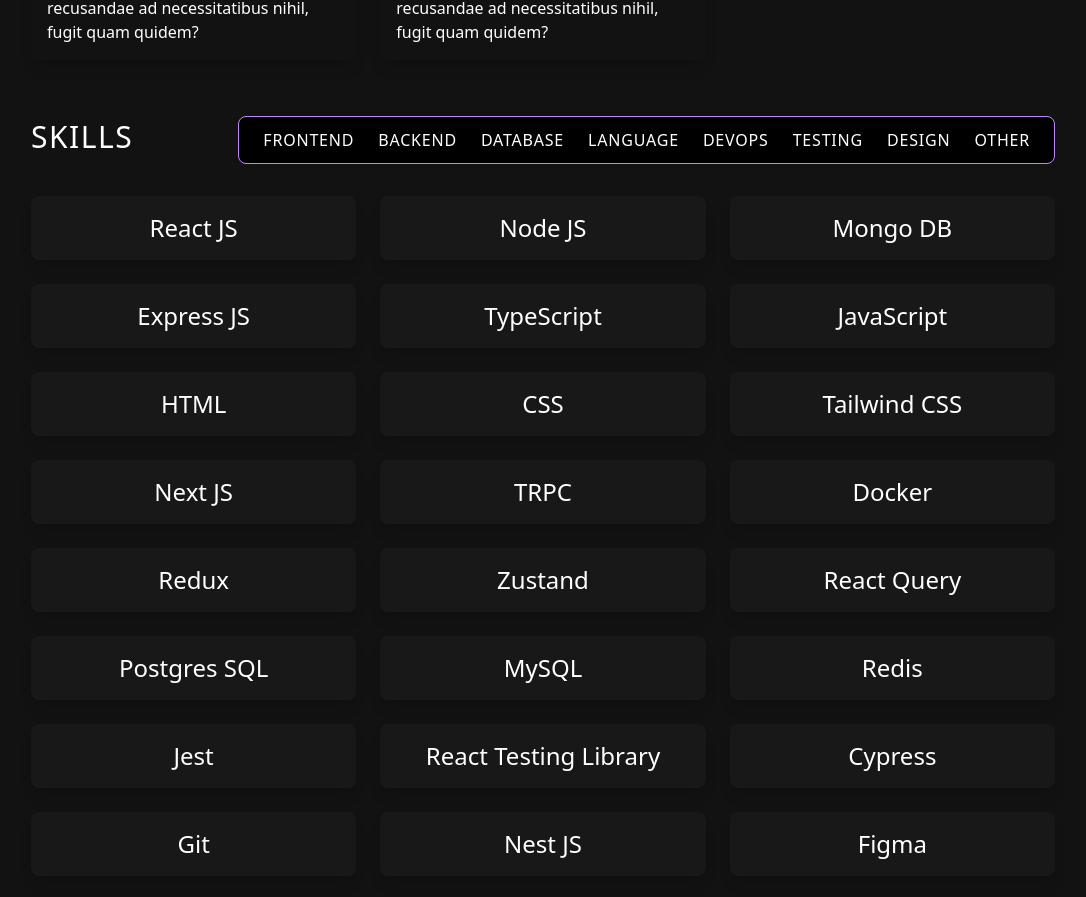
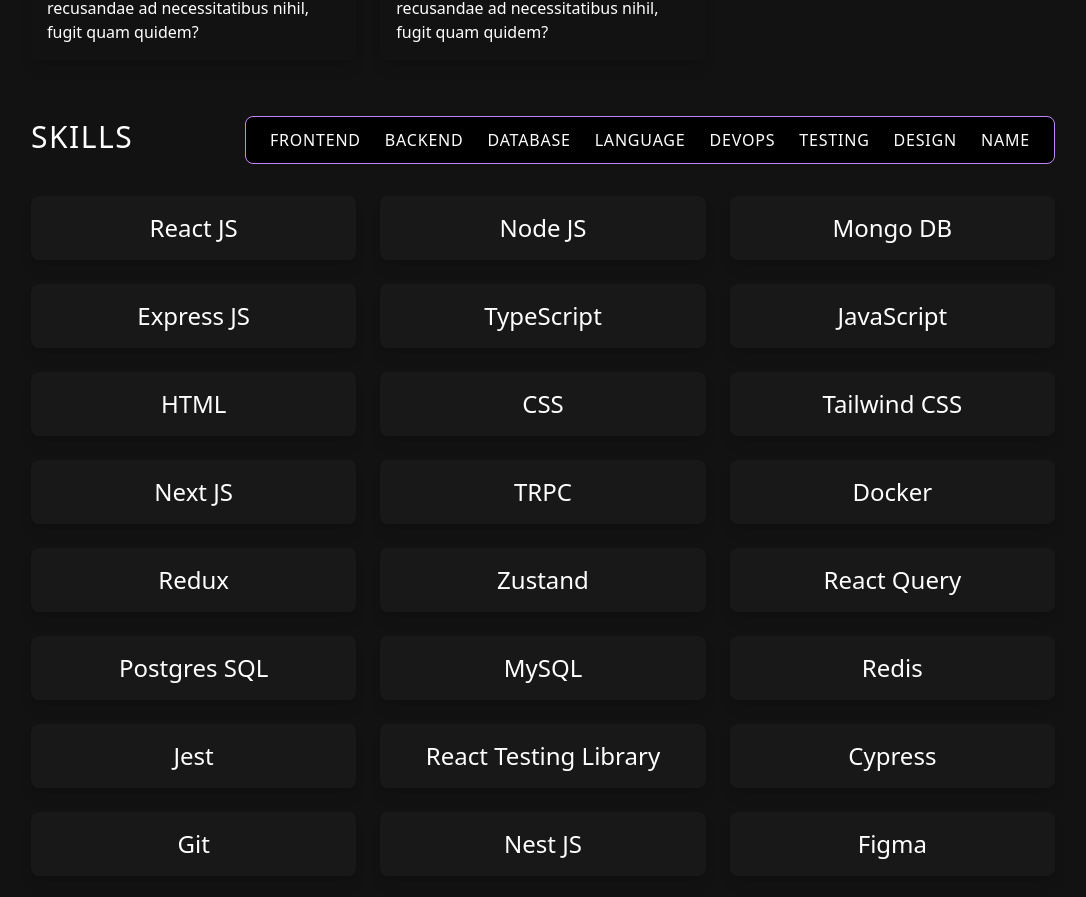
Before and after one commit to Alejandro1709/alejandrolarosa, a Next.js app: page / in a window 1280 px wide. Shown: the part 1197-2094 px from the top of the page, without its empty margins (97-1183 px from the left). Built offline with nearby package versions, Linux system fonts and the light colour scheme; what tailwindcss-animated would draw is missing.

Commit message:
Add: Skills Section improvements

```diff
--- a/src/app/components/ui/Links.tsx
+++ b/src/app/components/ui/Links.tsx
@@ -1,13 +1,12 @@
 import links from '@/data/links';
-import Link from 'next/link';
 
 function Links() {
   return (
     <>
       {links.map((link) => (
-        <Link key={link.id} href={link.href}>
+        <a key={link.id} href={link.href}>
           {link.label}
-        </Link>
+        </a>
       ))}
     </>
   );
--- a/src/app/globals.css
+++ b/src/app/globals.css
@@ -1,6 +1,10 @@
 @tailwind base;
 @tailwind components;
 @tailwind utilities;
+
+html {
+  scroll-behavior: smooth;
+}
 
 body {
   color: white;
--- a/src/data/skills.ts
+++ b/src/data/skills.ts
@@ -33,7 +33,7 @@
   },
   {
     id: 8,
-    name: 'Other',
+    name: 'Name',
   },
 ];
 
```
